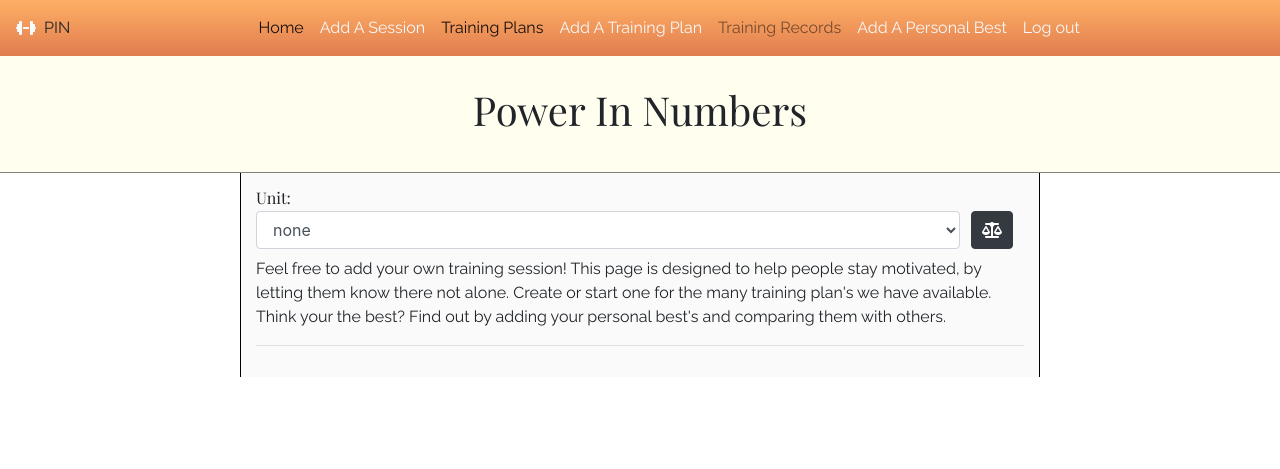
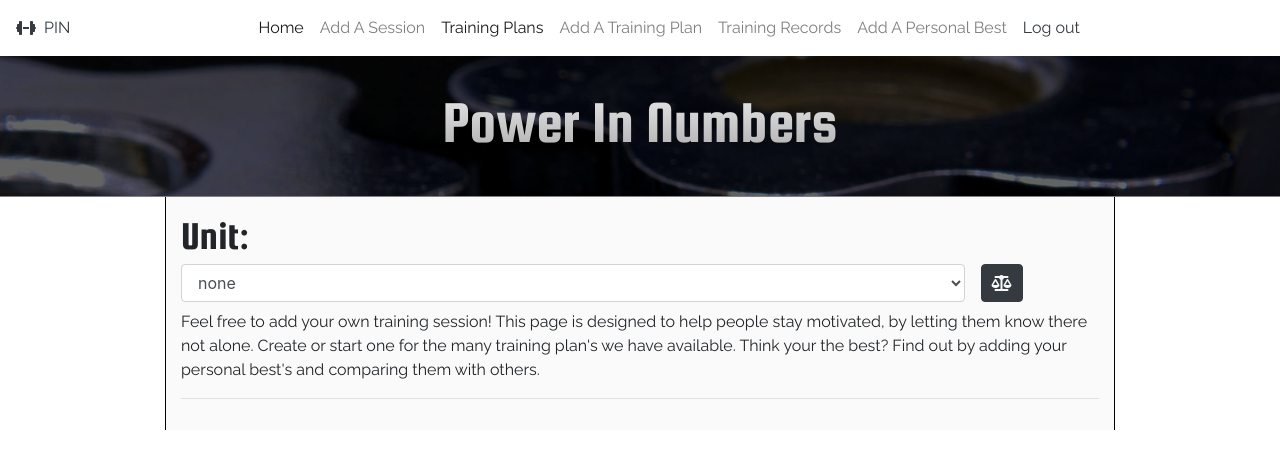
Before and after one commit to Fordalex/power-in-numbers, a Flask app: page /home in a window 1280 px wide. Shown: the top 469 px of the page. Run offline with Flask 2, Linux system fonts and the light colour scheme; data that the repository does not hold is empty; some libraries are stand-ins or nearby versions.

Commit message:
changed theme colours and background image for the title

```diff
--- a/app.py
+++ b/app.py
@@ -21,6 +21,10 @@ def index():
     if 'username' in session:
         return render_template('home.html')
 
+    return redirect(url_for('login_page'))
+
+@app.route('/login_page')
+def login_page():
     return render_template('index.html')
 
 @app.route('/home')
@@ -103,9 +107,9 @@ def insert_session():
     location = request.form['location']
     motivated = request.form['motivated']
     notes = request.form['notes']
+    session_type = request.form['session_type']
     session_exercise_1 = request.form['session_exercise_1']
     session_sets_1 = request.form['session_sets_1']
-    session_type = request.form['session_type']
     session_weight_1 = request.form['session_weight_1']
     weight_unit = request.form['weight_unit']
     sessionDict = {
@@ -114,16 +118,16 @@ def insert_session():
                     "bw_unit": bw_unit,
                     "date": date,
                     "difficulty": difficulty,
-                    "effort": "",
-                    "first_name": "John",
-                    "gender": "Male",
-                    "last_name": "Smith",
-                    "length_hour": "",
-                    "length_min": "",
-                    "location": "",
-                    "motivated": "",
-                    "notes": "",
-                    "session_exercise": [{'session_exercise_1' : session_exercise_1,'session_sets_1':session_sets_1,'session_weight_1': session_weight_1 },{'session_exercise_1' : session_exercise_1,'session_sets_1':session_sets_1,'session_weight_1': session_weight_1 }],
+                    "effort": effort,
+                    "first_name": first_name,
+                    "gender": gender,
+                    "last_name": last_name,
+                    "length_hour": length_hour,
+                    "length_min": length_min,
+                    "location": location,
+                    "motivated": motivated,
+                    "notes": notes,
+                    "session_exercise": [{'session_exercise_1' : session_exercise_1,'session_sets_1':session_sets_1,'session_weight_1': session_weight_1 },{'session_exercise_2' : session_exercise_1,'session_sets_1':session_sets_1,'session_weight_1': session_weight_1 }],
                     "session_type": "Powerlifting",
                     "weight_unit": "lb"
 }
--- a/static/css/style.css
+++ b/static/css/style.css
@@ -1,9 +1,40 @@
 h1, h2, h3, h4, h5, h6 {
-  font-family: 'Playfair Display', serif;
+  font-family: 'Squada One', cursive;
+}
+
+h1 {
+  font-size: 55px;
+}
+
+h2 {
+  font-size: 50px;
+}
+
+h3 {
+  font-size: 45px;
+}
+
+h4 {
+  font-size: 40px;
+}
+
+h5 {
+  font-size: 35px;
+}
+
+h6 {
+  font-size: 40px;
 }
 
 p, a, td, th, option {
   font-family: 'Raleway', sans-serif;
+}
+
+.main-title {
+  font-size: 60px;
+  background: -webkit-linear-gradient(#eee, #ababab);
+  -webkit-background-clip: text;
+  -webkit-text-fill-color: transparent;
 }
 
 .page-wrapper {
@@ -19,7 +50,7 @@ p, a, td, th, option {
   background-color: #fafafa;
   width: 100%;
   padding: 15px;
-  max-width: 800px;
+  max-width: 950px;
   border-right: solid black 1px;
   border-left: solid black 1px;
   display: -webkit-box;
@@ -36,7 +67,7 @@ p, a, td, th, option {
 }
 
 .main-colour {
-  background-color: #ffaf65;
+  background-color: #69add6;
 }
 
 .secondary-colour {
@@ -44,7 +75,7 @@ p, a, td, th, option {
 }
 
 .secondary-colour-text {
-  color: #ffaf65;
+  color: #69add6;
 }
 
 .left-border {
@@ -52,8 +83,8 @@ p, a, td, th, option {
 }
 
 .session-header th {
-  background-image: -webkit-gradient(linear, left top, left bottom, from(#ffaf65), to(#e07d4f));
-  background-image: linear-gradient(#ffaf65, #e07d4f);
+  background-image: -webkit-gradient(linear, left top, left bottom, from(#89c3e7), to(#69add6));
+  background-image: linear-gradient(#89c3e7, #69add6);
 }
 
 .session-table tr td input {
@@ -71,16 +102,17 @@ p, a, td, th, option {
 
 .above-navigation {
   background-color: #494949;
-  color: #ffaf65;
+  color: #69add6;
 }
 
 .navbar {
-  background-image: -webkit-gradient(linear, left top, left bottom, from(#ffaf65), to(#e07d4f));
-  background-image: linear-gradient(#ffaf65, #e07d4f);
+  background-color: white;
 }
 
 .title-container {
-  background-color: #fffeef;
+  background-image: url("../img/bar-end-background.jpg");
+  background-position: center;
+  background-size: cover;
   padding: 30px;
   border-bottom: solid 1px gray;
   z-index: 5;
--- a/static/css/style.scss
+++ b/static/css/style.scss
@@ -1,22 +1,53 @@
 // Theme, colours
 
 $aboveNav: rgb(73, 73, 73);
-$mainColour: rgb(255, 175, 101);
+$mainColour: rgb(105, 173, 214);
 $mainColourLight: rgb(245, 202, 163);
 $primaryBtn: rgb(241,180,77);
-$mainGradient: linear-gradient(rgb(255, 175, 101),rgb(224, 125, 79));
+$mainGradient: linear-gradient(rgb(137, 195, 231),rgb(105, 173, 214));
 $titleContainer: #fffeef;
 $pageContainer: rgb(250,250,250);
 
 // General
 
 h1,h2,h3,h4,h5,h6 {
-    font-family: 'Playfair Display', serif;
+    font-family: 'Squada One', cursive;
+}
+
+h1 {
+    font-size:55px;
+}
+
+h2 {
+    font-size:50px;
+}
+
+h3 {
+    font-size:45px;
+}
+
+h4 {
+    font-size:40px;
+}
+
+h5 {
+    font-size:35px;
+}
+
+h6 {
+    font-size:40px;
 }
 
 p,a,td,th,option {
     font-family: 'Raleway', sans-serif;
 }
+
+.main-title {
+    font-size: 60px;
+    background: -webkit-linear-gradient(#eee, rgb(171, 171, 171));
+    -webkit-background-clip: text;
+    -webkit-text-fill-color: transparent;
+  }
 
 .page-wrapper {
     display:flex;
@@ -25,7 +56,7 @@ p,a,td,th,option {
         background-color: $pageContainer;
         width:100%;
         padding:15px;
-        max-width: 800px;
+        max-width: 950px;
         border-right:solid black 1px;
         border-left:solid black 1px;
         display:flex;
@@ -42,6 +73,7 @@ p,a,td,th,option {
 .main-colour {
     background-color:  $mainColour;
 }
+
 
 .secondary-colour {
     background-color:  $mainColourLight;
@@ -88,11 +120,13 @@ p,a,td,th,option {
 }
 
 .navbar {
-    background-image: $mainGradient;
+    background-color: white;
 }
 
 .title-container {
-    background-color: $titleContainer;
+    background-image: url('../img/bar-end-background.jpg');
+    background-position: center;
+    background-size: cover;
     padding: 30px;
     border-bottom:solid 1px gray;
     z-index:5;
--- a/templates/base.html
+++ b/templates/base.html
@@ -10,7 +10,7 @@
     integrity="sha384-Vkoo8x4CGsO3+Hhxv8T/Q5PaXtkKtu6ug5TOeNV6gBiFeWPGFN9MuhOf23Q9Ifjh" crossorigin="anonymous">
   <script src="https://kit.fontawesome.com/d4ed0579d0.js" crossorigin="anonymous"></script>
   <link rel="stylesheet" href="{{url_for('static', filename='css/style.css')}}">
-  <link href="https://fonts.googleapis.com/css?family=Playfair+Display|Raleway&display=swap" rel="stylesheet">
+  <link href="https://fonts.googleapis.com/css?family=Raleway|Squada+One&display=swap" rel="stylesheet">
 </head>
 
 <body>
@@ -20,8 +20,8 @@
       <span class="navbar-toggler-icon"></span>
     </button>
     <div class="d-flex justify-content-center align-items-center">
-      <i class="fas fa-dumbbell text-light mr-1"></i>
-      <p class="m-0 mx-1">PIN</p>
+      <i class="fas fa-dumbbell text-dark mr-1"></i>
+      <p class="m-0 mx-1 text-dark">PIN</p>
     </div>
     <div class="collapse navbar-collapse justify-content-center" id="navbarTogglerDemo02">
       <ul class="navbar-nav mt-2 mt-lg-0">
@@ -29,22 +29,22 @@
           <a class="nav-link" href="{{url_for('home')}}">Home</a>
         </li>
         <li class="nav-item">
-          <a class="nav-link text-light" href="{{ url_for('add_session') }}">Add A Session</a>
+          <a class="nav-link secondary-colour-text" href="{{ url_for('add_session') }}">Add A Session</a>
         </li>
         <li class="nav-item active">
           <a class="nav-link" href="#">Training Plans</a>
         </li>
         <li class="nav-item">
-          <a class="nav-link text-light" href="#">Add A Training Plan</a>
+          <a class="nav-link secondary-colour-text" href="#">Add A Training Plan</a>
         </li>
         <li class="nav-item">
           <a class="nav-link" href="">Training Records</a>
         </li>
         <li class="nav-item">
-          <a class="nav-link text-light" href="">Add A Personal Best</a>
+          <a class="nav-link main-colour-text" href="">Add A Personal Best</a>
         </li>
         <li class="nav-item">
-          <a class="nav-link text-light" href="{{ url_for('logout') }}">Log out</a>
+          <a class="nav-link text-dark" href="{{ url_for('logout') }}">Log out</a>
         </li>
       </ul>
     </div>
--- a/templates/home.html
+++ b/templates/home.html
@@ -1,7 +1,7 @@
 {% extends 'base.html' %} {% block content %}
 
 <div class="title-container">
-    <h1 class="text-center">Power In Numbers</h1>
+    <h1 class="text-center main-title">Power In Numbers</h1>
 </div>
 <div class="page-wrapper">
     <div class="page-container">
@@ -9,7 +9,8 @@
             <h6 class="m-0 mb-1 p-0">Unit:</h6>
             <form action="{{ url_for('add_unit') }}" method="POST">
                 <div class="row m-0 p-0">
-                    <div class="col-10 col-md-11 m-0 p-0">
+                    <div class="col-12 col-md-11 m-0 p-0">
+                        <div class="d-flex justify-content-center">
                             <select class="form-control mb-2" name="unit">
                                 {% if unit == 'kg' %}
                                 <option value="kg">kg</option>
@@ -25,9 +26,9 @@
                                 <option value="lb">lb</option>
                                 {% endif %}
                             </select>
+                            <button class="btn ml-3 btn-dark unit-button" name="unit"><i
+                                    class="fas fa-balance-scale text-light"></i></button>
                         </div>
-                    <div class="col-2 col-md-1 m-0 p-0 d-flex justify-content-center">
-                        <button class="btn btn-dark unit-button" name="unit"><i class="fas fa-balance-scale"></i></button>
                     </div>
                 </div>
             </form>
@@ -50,8 +51,8 @@
                         {% elif session.session_type == 'Olympic Lifting' %}
                         <i class="fas fa-dumbbell float-right"></i>
                         {% endif %}
-                        <h5><u>{{ loop.index }}. {{ session.first_name }}<span
-                                    class="secondary-colour-text"> {{ session.last_name }}</span></u></h5>
+                        <h5><u>{{ loop.index }}. {{ session.first_name }}<span class="secondary-colour-text">
+                                    {{ session.last_name }}</span></u></h5>
                         <div class="row m-0 p-0">
                             <div class="col-12 col-md-6 m-0 p-0">
                                 <p class="m-0 p-0"><b>Age:</b> {{ session.age }}</p>
@@ -60,26 +61,41 @@
                             <div class="col-12 col-md-6 m-0 p-0">
                                 <div>
                                     {% if unit == 'kg'  %}{% if session.bw_unit == 'kg' %}
-                                    <p class="m-0 p-0"><b>Body Weight:</b><p class="check-number-float float-left">{{ session.body_weight | int }}</p> kg</p>
+                                    <p class="m-0 p-0"><b>Body Weight:</b>
+                                        <p class="check-number-float float-left">{{ session.body_weight | int }}</p> kg
+                                    </p>
                                     {% endif %}
                                     {% if session.bw_unit == 'lb' %}
-                                    <p class="m-0 p-0"><b>Body Weight:</b><p class="check-number-float float-left">{{ session.body_weight | int * 10 / 22 }}</p>kg</p>
+                                    <p class="m-0 p-0"><b>Body Weight:</b>
+                                        <p class="check-number-float float-left">
+                                            {{ session.body_weight | int * 10 / 22 }}</p>kg
+                                    </p>
                                     {% endif %}
                                     {% elif unit == 'lb'  %}{% if session.bw_unit == 'lb' %}
-                                    <p class="m-0 p-0"><b>Body Weight:</b><p class="check-number-float float-left">{{ session.body_weight | int }}</p> lb</p>
+                                    <p class="m-0 p-0"><b>Body Weight:</b>
+                                        <p class="check-number-float float-left">{{ session.body_weight | int }}</p> lb
+                                    </p>
                                     {% endif %}
                                     {% if session.bw_unit == 'kg' %}
-                                    <p class="m-0 p-0"><b>Body Weight:</b><p class="check-number-float float-left">{{ session.body_weight | int * 22 / 10 }}</p>lb</p>
+                                    <p class="m-0 p-0"><b>Body Weight:</b>
+                                        <p class="check-number-float float-left">
+                                            {{ session.body_weight | int * 22 / 10 }}</p>lb
+                                    </p>
                                     {% endif %}
                                     {% else %}
-                                    <p class="m-0 p-0"><b>Body Weight:</b><p class="check-number-float float-left">{{ session.body_weight | int }}</p> {{ session.bw_unit }}</p>
+                                    <p class="m-0 p-0"><b>Body Weight:</b>
+                                        <p class="check-number-float float-left">{{ session.body_weight | int }}</p>
+                                        {{ session.bw_unit }}
+                                    </p>
                                     {% endif %}
                                 </div>
                             </div>
                         </div>
                     </div>
                     <div class="col-6 pr-0 border-left">
-                        <i class="fas fa-edit float-right" data-toggle="collapse" href="#{{ session.last_name }}{{ loop.index }}" role="button" aria-expanded="false" aria-controls="collapseExample"></i>
+                        <i class="fas fa-edit float-right" data-toggle="collapse"
+                            href="#{{ session.last_name }}{{ loop.index }}" role="button" aria-expanded="false"
+                            aria-controls="collapseExample"></i>
                         <p class="m-0 mt-4"><b>Location:</b> {{ session.location }}</p>
                         <p class="m-0 p-0"><b>Date:</b> {{ session.date }}</p>
                         <div class="collapse d-none" id="{{ session.first_name }}">
@@ -87,22 +103,22 @@
                                 <h5>Motivated</h5>
                                 <div class="progress">
                                     <div class="progress-bar progress-bar-striped bg-info" role="progressbar"
-                                        style="width: {{ session.motivated | int * 10 }}%" aria-valuenow="75" aria-valuemin="0"
-                                        aria-valuemax="100">
+                                        style="width: {{ session.motivated | int * 10 }}%" aria-valuenow="75"
+                                        aria-valuemin="0" aria-valuemax="100">
                                     </div>
                                 </div>
                                 <h5>Difficulty</h5>
                                 <div class="progress">
                                     <div class="progress-bar progress-bar-striped bg-warning" role="progressbar"
-                                        style="width: {{ session.difficulty | int * 10 }}%" aria-valuenow="75" aria-valuemin="0"
-                                        aria-valuemax="100">
+                                        style="width: {{ session.difficulty | int * 10 }}%" aria-valuenow="75"
+                                        aria-valuemin="0" aria-valuemax="100">
                                     </div>
                                 </div>
                                 <h5>Effort</h5>
                                 <div class="progress">
                                     <div class="progress-bar progress-bar-striped bg-danger" role="progressbar"
-                                        style="width: {{ session.effort | int * 10 }}%" aria-valuenow="100" aria-valuemin="0"
-                                        aria-valuemax="100">
+                                        style="width: {{ session.effort | int * 10 }}%" aria-valuenow="100"
+                                        aria-valuemin="0" aria-valuemax="100">
                                     </div>
                                 </div>
                             </div>
@@ -169,22 +185,22 @@
                                 <h5>Motivated</h5>
                                 <div class="progress">
                                     <div class="progress-bar progress-bar-striped bg-info" role="progressbar"
-                                        style="width: {{ session.motivated | int * 10 }}%" aria-valuenow="75" aria-valuemin="0"
-                                        aria-valuemax="100">
+                                        style="width: {{ session.motivated | int * 10 }}%" aria-valuenow="75"
+                                        aria-valuemin="0" aria-valuemax="100">
                                     </div>
                                 </div>
                                 <h5>Difficulty</h5>
                                 <div class="progress">
                                     <div class="progress-bar progress-bar-striped bg-warning" role="progressbar"
-                                        style="width: {{ session.difficulty | int * 10 }}%" aria-valuenow="75" aria-valuemin="0"
-                                        aria-valuemax="100">
+                                        style="width: {{ session.difficulty | int * 10 }}%" aria-valuenow="75"
+                                        aria-valuemin="0" aria-valuemax="100">
                                     </div>
                                 </div>
                                 <h5>Effort</h5>
                                 <div class="progress">
                                     <div class="progress-bar progress-bar-striped bg-danger" role="progressbar"
-                                        style="width: {{ session.effort | int * 10 }}%" aria-valuenow="100" aria-valuemin="0"
-                                        aria-valuemax="100">
+                                        style="width: {{ session.effort | int * 10 }}%" aria-valuenow="100"
+                                        aria-valuemin="0" aria-valuemax="100">
                                     </div>
                                 </div>
                             </div>
@@ -220,7 +236,8 @@
                     <div class="col-12">
                         <div class="collapse" id="{{ session.last_name }}{{ loop.index }}">
                             <div class="card card-body p-2 mt-2">
-                              <a href="{{url_for('delete_session', session_id=session._id)}}"><button class="btn btn-danger container-fluid">Delete</button></a>
+                                <a href="{{url_for('delete_session', session_id=session._id)}}"><button
+                                        class="btn btn-danger container-fluid">Delete</button></a>
                             </div>
                         </div>
                     </div>
--- a/templates/index.html
+++ b/templates/index.html
@@ -10,7 +10,7 @@
         integrity="sha384-Vkoo8x4CGsO3+Hhxv8T/Q5PaXtkKtu6ug5TOeNV6gBiFeWPGFN9MuhOf23Q9Ifjh" crossorigin="anonymous">
     <script src="https://kit.fontawesome.com/d4ed0579d0.js" crossorigin="anonymous"></script>
     <link rel="stylesheet" href="{{url_for('static', filename='css/style.css')}}">
-    <link href="https://fonts.googleapis.com/css?family=Playfair+Display|Raleway&display=swap" rel="stylesheet">
+    <link href="https://fonts.googleapis.com/css?family=Raleway|Squada+One&display=swap" rel="stylesheet">
 </head>
 
 <body>
@@ -37,8 +37,8 @@
                             <button class="btn main-colour text-light my-3 container-fluid">Log In</button>
                         </div>
                         <div class="col-12">
-                            <p>Don't have an account? <a href="{{ url_for('register') }}">Sign up here.</a></p>
-                            <p class="my-5 text-secondary">Train, Sleep, Eat, Repeat.</p>
+                            <p class="mt-3">Don't have an account? <a href="{{ url_for('register') }}">Sign up here.</a></p>
+                            <p class="my-3 text-secondary">Train, Sleep, Eat, Repeat.</p>
                         </div>
 
                     </div>
--- a/templates/register.html
+++ b/templates/register.html
@@ -10,7 +10,7 @@
         integrity="sha384-Vkoo8x4CGsO3+Hhxv8T/Q5PaXtkKtu6ug5TOeNV6gBiFeWPGFN9MuhOf23Q9Ifjh" crossorigin="anonymous">
     <script src="https://kit.fontawesome.com/d4ed0579d0.js" crossorigin="anonymous"></script>
     <link rel="stylesheet" href="{{url_for('static', filename='css/style.css')}}">
-    <link href="https://fonts.googleapis.com/css?family=Playfair+Display|Raleway&display=swap" rel="stylesheet">
+    <link href="https://fonts.googleapis.com/css?family=Raleway|Squada+One&display=swap" rel="stylesheet">
 </head>
 
 <body>
@@ -76,7 +76,7 @@
                 </div>
                 <div class="row m-0 p-0">
                     <div class="col-12 p-0 d-flex justify-content-end mt-3">
-                        <a href="{{ url_for('register_insert') }}"></a><button class="btn main-colour text-light">Create
+                        <a href="{{ url_for('register_insert') }}"></a><button class="btn main-colour text-light container-fluid">Create
                             Account</button>
                     </div>
                 </div>
```
Also changed, not shown: templates/addsession.html (+33 -20 lines), static/img/bar-end-background.jpg (added), 2 other files. Lines whose indentation alone changed are shown as unchanged.
